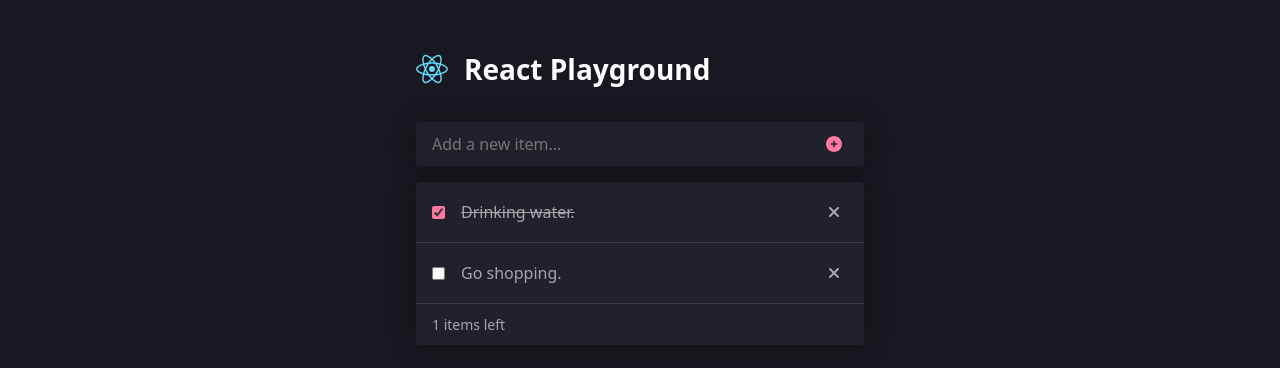
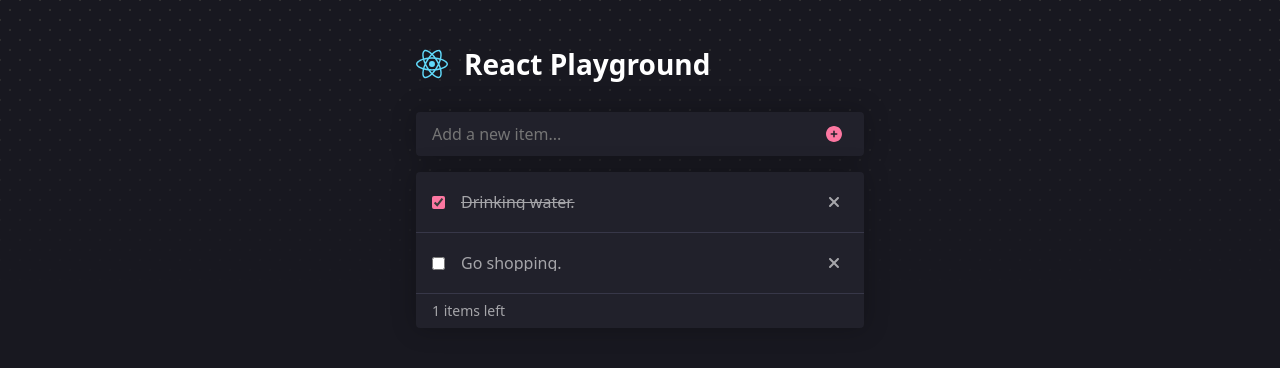
Before and after one commit to vlazaroes/react-playground, a React (Create React App) app: page / in a window 1280 px wide. Shown: the top 368 px of the page. Built offline with nearby package versions, Linux system fonts and the light colour scheme.

Commit message:
chore: add gradient to the background of the application

```diff
--- a/src/index.css
+++ b/src/index.css
@@ -7,15 +7,20 @@
   padding: 0;
 }
 
+html, body {
+  height: 100%;
+}
+
 body {
   -moz-osx-font-smoothing: grayscale;
   -webkit-font-smoothing: antialiased;
+  background: linear-gradient(180deg, transparent 0, #181820 300px), fixed 0 0/20px 20px radial-gradient(#313131 1px, transparent 0), fixed 10px 10px/20px 20px radial-gradient(#313131 1px, transparent 0);
   background-color: #181820;
   color: #A5A5A9;
   font-family: system-ui, -apple-system, BlinkMacSystemFont, 'Segoe UI', Roboto, Oxygen, Ubuntu, Cantarell, 'Open Sans', 'Helvetica Neue', sans-serif;
   font-size: 16px;
   font-weight: 400;
-  line-height: 1.5;
+  line-height: 1;
 }
 
 input, button, textarea, select {
--- a/src/index.js
+++ b/src/index.js
@@ -1,8 +1,8 @@
 import React from 'react';
 import ReactDOM from 'react-dom/client';
-import './index.css';
 import App from './App';
 import reportWebVitals from './reportWebVitals';
+import './index.css';
 
 const root = ReactDOM.createRoot(document.getElementById('root'));
 root.render(
```
